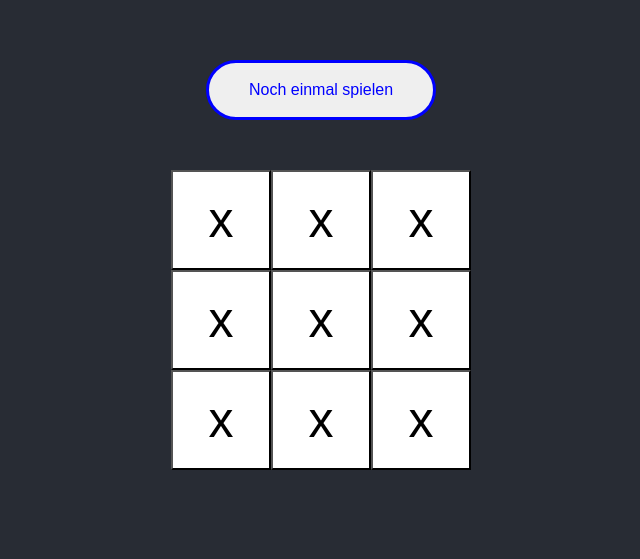
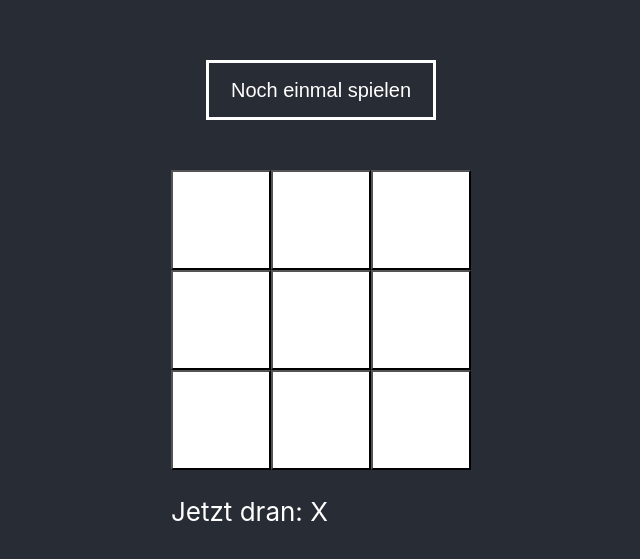
Before and after one commit to onluwin/tic-tac-toe-react, a React (Create React App) app: page / in a window 1280 px wide. Shown: the part 135-694 px from the top of the page, without its empty margins (319-959 px from the left). Built offline with nearby package versions, Linux system fonts and the light colour scheme.

Commit message:
wins, draws, restart button, styles

```diff
--- a/package.json
+++ b/package.json
@@ -8,6 +8,7 @@
     "@testing-library/user-event": "^13.5.0",
     "react": "^18.3.1",
     "react-dom": "^18.3.1",
+    "react-hot-toast": "^2.4.1",
     "react-scripts": "5.0.1",
     "web-vitals": "^2.1.4"
   },
--- a/src/App.js
+++ b/src/App.js
@@ -1,6 +1,7 @@
+import { Toaster } from "react-hot-toast";
+
 import "./App.css";
 import { Game } from "./components/Game";
-
 function App() {
   return (
     <div className="App">
@@ -10,6 +11,7 @@ function App() {
           Edit <code>src/App.js</code> and save to reload.
         </p> */}
       </header>
+      <Toaster position="top-right" />
     </div>
   );
 }
--- a/src/calculateWinner.js
+++ b/src/Utils/calculateWinner.js
@@ -1,4 +1,4 @@
-export const calculateWinner = (squares) => {
+export const calculateWinner = (squares, setIsDraw) => {
   const lines = [
     [0, 1, 2],
     [3, 4, 5],
@@ -17,5 +17,11 @@ export const calculateWinner = (squares) => {
     }
   }
 
+  if (!squares.includes(null)) {
+    console.log("draw");
+    setIsDraw(true);
+    return;
+  }
+
   return null;
 };
--- /dev/null
+++ b/src/Utils/startNewGame.js
@@ -0,0 +1,6 @@
+export const startNewGame = (setBoard, setisXnext, setWinner, setIsDraw) => {
+  setBoard(Array(9).fill(null));
+  setisXnext(true);
+  setIsDraw(false);
+  setWinner(null);
+};
--- a/src/components/Board.jsx
+++ b/src/components/Board.jsx
@@ -1,29 +1,17 @@
-import React, { useState } from "react";
+import React from "react";
 import { Square } from "./Square";
 
 import "../styles/board.css";
-import { calculateWinner } from "../calculateWinner";
 
-export const Board = () => {
-  const [board, setBoard] = useState(Array(9).fill(null));
-  const [isXnext, setisXnext] = useState(true);
-  const winner = calculateWinner(board);
-
-  const clickHandler = () => {
-    console.log(123);
-  };
-
+export const Board = ({ squares, onClick, winner, isDraw, isXnext }) => {
   return (
     <div className="board">
-      <Square clickHandler={clickHandler} />
-      <Square clickHandler={clickHandler} />
-      <Square clickHandler={clickHandler} />
-      <Square clickHandler={clickHandler} />
-      <Square clickHandler={clickHandler} />
-      <Square clickHandler={clickHandler} />
-      <Square clickHandler={clickHandler} />
-      <Square clickHandler={clickHandler} />
-      <Square clickHandler={clickHandler} />
+      {squares.map((square, i) => {
+        return <Square clickHandler={onClick} value={square} key={i} id={i} />;
+      })}
+      {!isDraw && !winner && <p>Jetzt dran: {isXnext ? "X" : "O"}</p>}
+      {winner && <p>Gewonnen: {winner}</p>}
+      {isDraw && <p>Unentschieden</p>}
     </div>
   );
 };
--- a/src/components/Game.jsx
+++ b/src/components/Game.jsx
@@ -1,13 +1,55 @@
+import { useEffect, useState } from "react";
 import "../styles/game.css";
 import { Board } from "./Board";
+import toast from "react-hot-toast";
+import { calculateWinner } from "../Utils/calculateWinner";
+import { startNewGame } from "../Utils/startNewGame";
 
 export const Game = () => {
+  const [board, setBoard] = useState(Array(9).fill(null));
+  const [isXnext, setisXnext] = useState(true);
+  const [winner, setWinner] = useState(null);
+  const [isDraw, setIsDraw] = useState(false);
+  useEffect(() => {
+    setWinner(calculateWinner(board, setIsDraw));
+    return () => {};
+  }, [board]);
+
+  const clickHandler = (index) => {
+    const boardCopy = [...board];
+    if (winner || isDraw) {
+      toast.error("Game is over");
+    }
+    if (winner || boardCopy[index]) {
+      // toast.error("Game is over");
+      toast("Sie haben es schon benutzt");
+      console.log("boardCopy", boardCopy);
+      return null;
+    } else {
+      const button = document.getElementById(index);
+      button.textContent = isXnext ? "X" : "O";
+      setisXnext(!isXnext);
+      boardCopy[index] = isXnext ? "X" : "O";
+      setBoard(boardCopy);
+    }
+  };
+
   return (
     <div className="wrapper">
-      <button type="button" className="restartBtn">
+      <button
+        type="button"
+        className="restartBtn"
+        onClick={() => startNewGame(setBoard, setisXnext, setIsDraw, setWinner)}
+      >
         Noch einmal spielen
       </button>
-      <Board />
+      <Board
+        squares={board}
+        onClick={clickHandler}
+        winner={winner}
+        isDraw={isDraw}
+        isXnext={isXnext}
+      />
     </div>
   );
 };
--- a/src/components/Square.jsx
+++ b/src/components/Square.jsx
@@ -1,9 +1,9 @@
 import "../styles/square.css";
 
-export const Square = ({ clickHandler }) => {
+export const Square = ({ clickHandler, value, id }) => {
   return (
-    <button onClick={clickHandler} className="square">
-      x
+    <button onClick={() => clickHandler(id)} id={id} className="square">
+      {value}
     </button>
   );
 };
--- a/src/styles/board.css
+++ b/src/styles/board.css
@@ -1,4 +1,6 @@
 .board {
+  display: flex;
+  flex-wrap: wrap;
   width: 300px;
   height: 300px;
 }
--- a/src/styles/game.css
+++ b/src/styles/game.css
@@ -2,7 +2,6 @@
   display: flex;
   min-height: 100vh;
   width: 100%;
-  /* background-color: #fff; */
   justify-content: center;
   align-items: center;
   flex-direction: column;
@@ -12,15 +11,15 @@
   margin-bottom: 50px;
   width: 230px;
   height: 60px;
-  border-radius: 30px;
   cursor: pointer;
-  font-size: 16px;
-  border: 3px solid blue;
-  color: blue;
+  font-size: 20px;
+  border: 3px solid #fff;
+  color: #fff;
   transition: border, color, 500ms;
+  background-color: #282c34;
 }
 .restartBtn:hover {
   border: 3px solid #fff;
-  color: #fff;
-  background-color: blue;
+  color: #282c34;
+  background-color: #fff;
 }
```
Also changed, not shown: src/App.css (+4 -4 lines), 1 other file (tests, documents, lock files or other folders).
